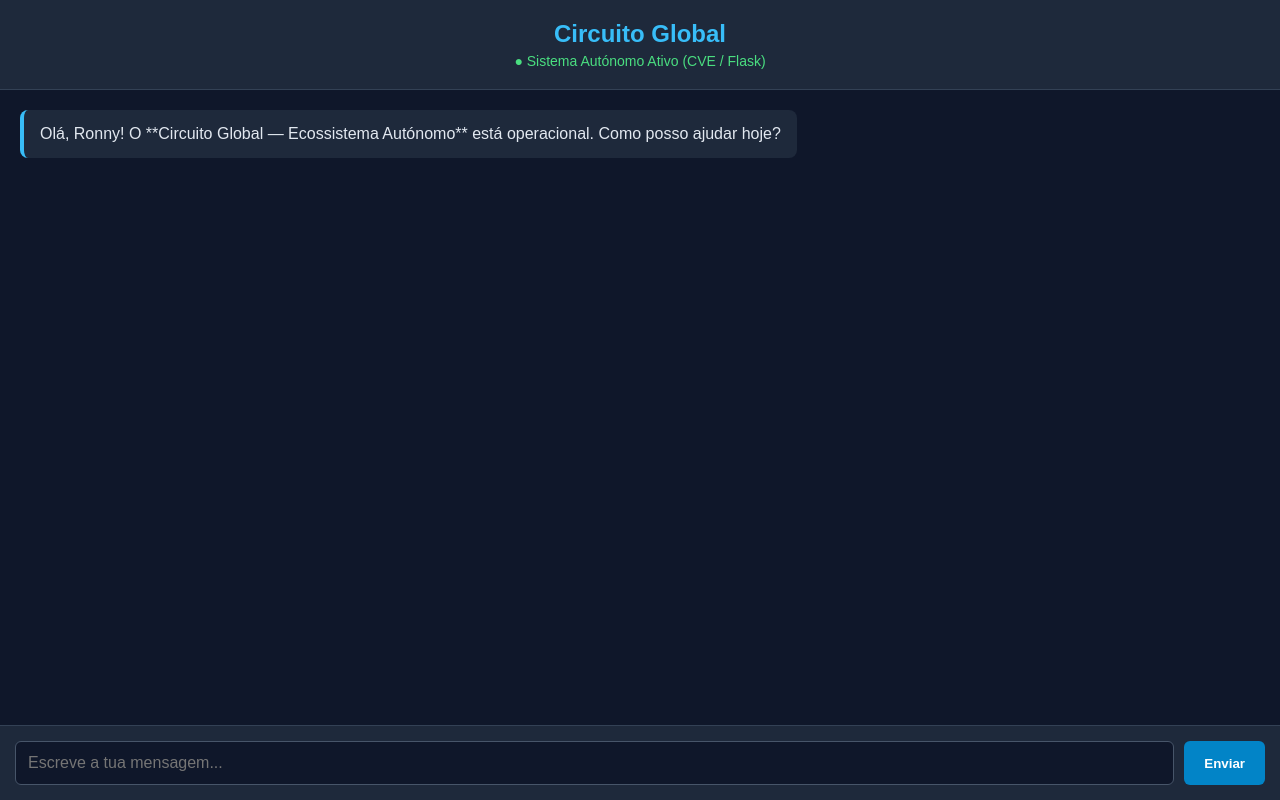
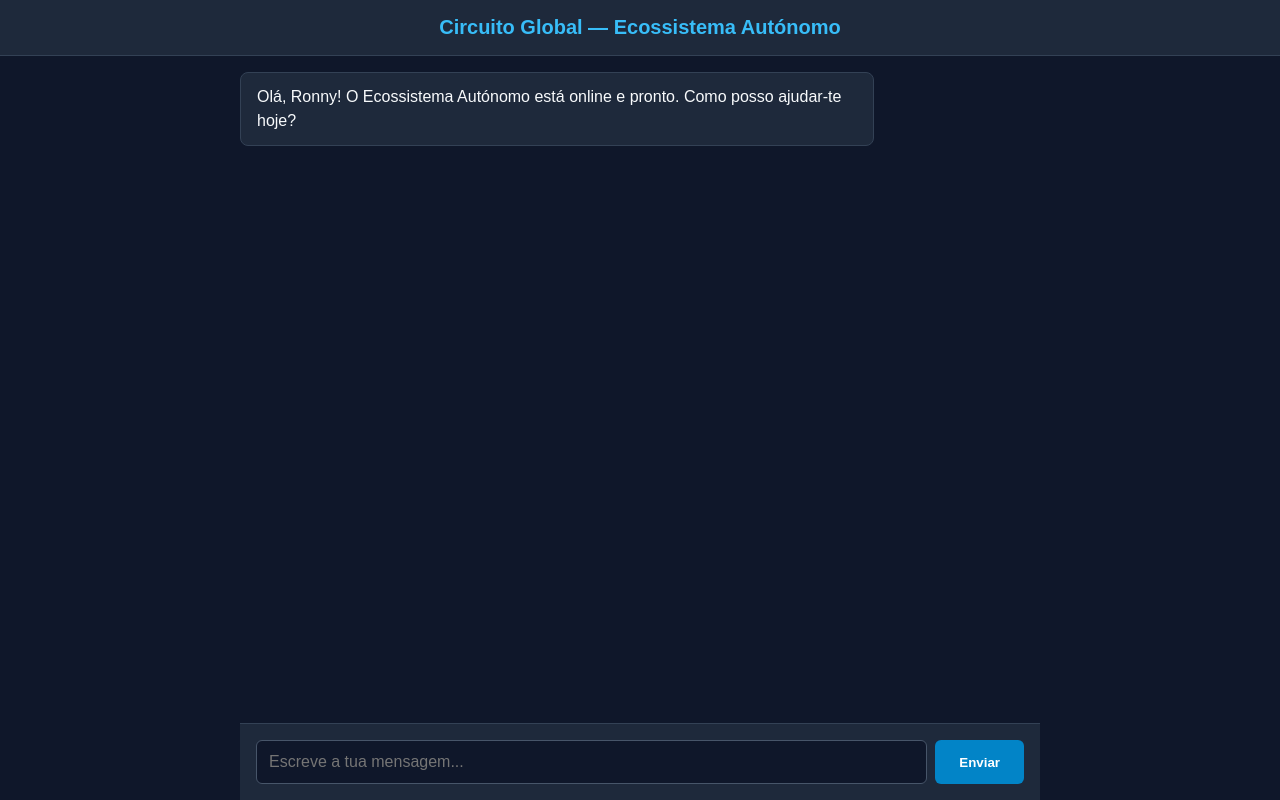
Before and after one commit to ronydias3134-art/ecossistema-autonomo, a Flask app: page / in a window 1280 px wide. Run offline with Flask 3, Linux system fonts and the light colour scheme.

Commit message:
Update index.html

```diff
--- a/templates/index.html
+++ b/templates/index.html
@@ -10,76 +10,80 @@
             background-color: #0f172a;
             color: #f8fafc;
             margin: 0;
+            padding: 0;
             display: flex;
             flex-direction: column;
             height: 100vh;
-            justify-content: space-between;
         }
         header {
             background-color: #1e293b;
-            padding: 20px;
+            padding: 1rem;
             text-align: center;
             border-bottom: 1px solid #334155;
         }
-        h1 {
+        header h1 {
             margin: 0;
-            font-size: 1.5rem;
+            font-size: 1.25rem;
             color: #38bdf8;
-        }
-        .status-badge {
-            font-size: 0.875rem;
-            color: #4ade80;
-            margin-top: 5px;
         }
         #chat-container {
             flex: 1;
             overflow-y: auto;
-            padding: 20px;
+            padding: 1rem;
             display: flex;
             flex-direction: column;
-            gap: 15px;
+            gap: 1rem;
+            max-width: 800px;
+            width: 100%;
+            margin: 0 auto;
         }
         .message {
+            padding: 0.75rem 1rem;
+            border-radius: 0.5rem;
             max-width: 75%;
-            padding: 12px 16px;
-            border-radius: 8px;
             line-height: 1.5;
-        }
-        .system-message {
-            background-color: #1e293b;
-            color: #e2e8f0;
-            align-self: flex-start;
-            border-left: 4px solid #38bdf8;
+            word-break: break-word;
         }
         .user-message {
-            background-color: #2563eb;
-            color: #ffffff;
+            background-color: #0284c7;
+            color: white;
             align-self: flex-end;
         }
+        .bot-message {
+            background-color: #1e293b;
+            color: #f8fafc;
+            align-self: flex-start;
+            border: 1px solid #334155;
+        }
         #input-container {
-            padding: 15px;
             background-color: #1e293b;
+            padding: 1rem;
             display: flex;
-            gap: 10px;
+            gap: 0.5rem;
+            max-width: 800px;
+            width: 100%;
+            margin: 0 auto;
+            box-sizing: border-box;
             border-top: 1px solid #334155;
         }
         input[type="text"] {
             flex: 1;
-            padding: 12px;
-            border-radius: 6px;
+            padding: 0.75rem;
+            border-radius: 0.375rem;
             border: 1px solid #475569;
             background-color: #0f172a;
-            color: #f8fafc;
+            color: white;
             font-size: 1rem;
         }
         button {
-            padding: 12px 20px;
+            padding: 0.75rem 1.5rem;
+            border: none;
+            border-radius: 0.375rem;
             background-color: #0284c7;
             color: white;
-            border: none;
-            border-radius: 6px;
+            font-weight: bold;
             cursor: pointer;
-            font-weight: bold;
+            transition: background-color 0.2s;
         }
         button:hover {
             background-color: #0369a1;
@@ -89,55 +93,72 @@
 <body>
 
     <header>
-        <h1>Circuito Global</h1>
-        <div class="status-badge">● Sistema Autónomo Ativo (CVE / Flask)</div>
+        <h1>Circuito Global — Ecossistema Autónomo</h1>
     </header>
 
     <div id="chat-container">
-        <div class="message system-message">
-            Olá, Ronny! O **Circuito Global — Ecossistema Autónomo** está operacional. Como posso ajudar hoje?
-        </div>
+        <div class="message bot-message">Olá, Ronny! O Ecossistema Autónomo está online e pronto. Como posso ajudar-te hoje?</div>
     </div>
 
     <div id="input-container">
-        <input type="text" id="userInput" placeholder="Escreve a tua mensagem...">
+        <input type="text" id="user-input" placeholder="Escreve a tua mensagem..." autocomplete="off">
         <button onclick="sendMessage()">Enviar</button>
     </div>
 
     <script>
+        const chatContainer = document.getElementById('chat-container');
+        const userInput = document.getElementById('user-input');
+
+        userInput.addEventListener('keypress', function(e) {
+            if (e.key === 'Enter') {
+                sendMessage();
+            }
+        });
+
         async function sendMessage() {
-            const input = document.getElementById('userInput');
-            const messageText = input.value.trim();
-            if (!messageText) return;
+            const text = userInput.value.trim();
+            if (!text) return;
 
-            const chatContainer = document.getElementById('chat-container');
+            // Adicionar mensagem do utilizador
+            appendMessage(text, 'user-message');
+            userInput.value = '';
 
-            const userDiv = document.createElement('div');
-            userDiv.className = 'message user-message';
-            userDiv.innerText = messageText;
-            chatContainer.appendChild(userDiv);
-
-            input.value = '';
-            chatContainer.scrollTop = chatContainer.scrollHeight;
+            // Mensagem temporária de "A processar..."
+            const loadingId = appendMessage('A processar...', 'bot-message');
 
             try {
-                const response = await fetch('/api/chat', {
+                const response = await fetch('/chat', {
                     method: 'POST',
                     headers: { 'Content-Type': 'application/json' },
-                    body: JSON.stringify({ message: messageText })
+                    body: JSON.stringify({ message: text })
                 });
+
                 const data = await response.json();
 
-                const sysDiv = document.createElement('div');
-                sysDiv.className = 'message system-message';
-                sysDiv.innerText = data.response || "Erro na resposta do sistema.";
-                chatContainer.appendChild(sysDiv);
-                chatContainer.scrollTop = chatContainer.scrollHeight;
-            } catch (err) {
-                console.error("Erro na comunicação com o servidor:", err);
+                // Remover mensagem de loading
+                document.getElementById(loadingId).remove();
+
+                if (data.response) {
+                    appendMessage(data.response, 'bot-message');
+                } else {
+                    appendMessage('Erro: ' + (data.error || 'Resposta inválida do servidor.'), 'bot-message');
+                }
+            } catch (error) {
+                document.getElementById(loadingId).remove();
+                appendMessage('Erro de ligação ao servidor.', 'bot-message');
             }
         }
+
+        function appendMessage(text, className) {
+            const msgDiv = document.createElement('div');
+            msgDiv.className = `message ${className}`;
+            msgDiv.innerText = text;
+            const id = 'msg-' + Date.now();
+            msgDiv.id = id;
+            chatContainer.appendChild(msgDiv);
+            chatContainer.scrollTop = chatContainer.scrollHeight;
+            return id;
+        }
     </script>
-
 </body>
 </html>
```
